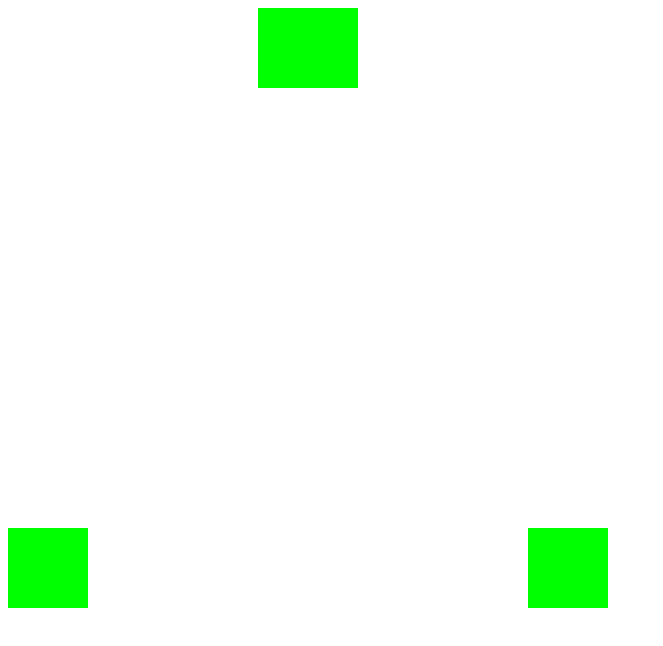
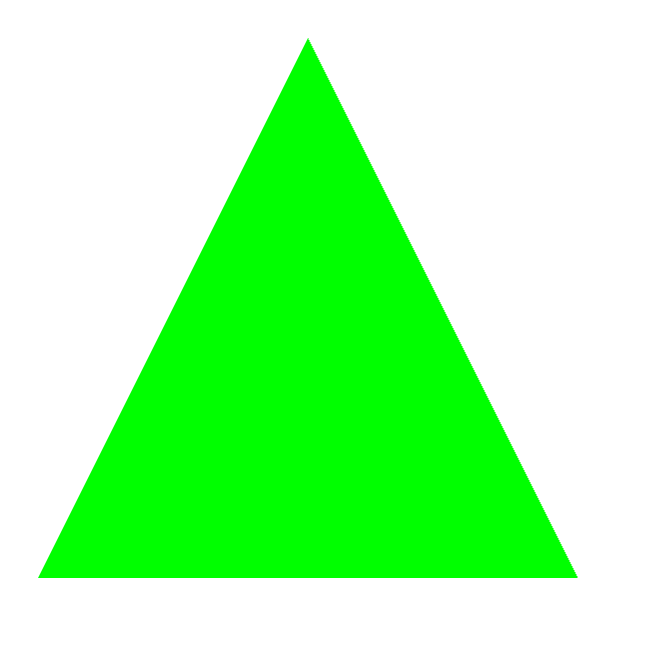
Before and after one commit to jonathan-potter/egghead-webgl, a plain HTML site: page index.html in a window 1280 px wide. Shown: the whole page, without its empty margins (0-663 px from the left). Drawn offline with Linux system fonts and the light colour scheme.

Commit message:
adds getShader from MDN
https://egghead.io/lessons/javascript-loading-in-webgl-shaders#/tab-tran
script

```diff
--- a/index.html
+++ b/index.html
@@ -8,6 +8,27 @@
   <body>
     <canvas id="canvas" width="600" height="600"></canvas>
 
+    <script id="shader-vs" type="x-shader/x-vertex">
+      attribute vec4 coords;
+      attribute float pointSize;
+
+      void main() {
+        gl_Position = coords;
+        gl_PointSize = pointSize;
+      }
+    </script>
+
+    <script id="shader-fs" type="x-shader/x-fragment">
+      precision highp float;
+
+      uniform vec4 color;
+
+      void main() {
+        gl_FragColor = color;
+      }
+    </script>
+
+    <script src="javascript/getShader.js"></script>
     <script src="javascript/app.js"></script>
   </body>
 </html>
--- a/javascript/app.js
+++ b/javascript/app.js
@@ -15,33 +15,9 @@ function initGL() {
 }
 
 function createShaders() {
-  var vs = `
-    attribute vec4 coords;
-    attribute float pointSize;
 
-    void main() {
-      gl_Position = coords;
-      gl_PointSize = pointSize;
-    }
-  `;
-
-  var vertexShader = gl.createShader(gl.VERTEX_SHADER);
-  gl.shaderSource(vertexShader, vs);
-  gl.compileShader(vertexShader);
-
-  var fs = `
-    precision highp float;
-
-    uniform vec4 color;
-
-    void main() {
-      gl_FragColor = color;
-    }
-  `;
-
-  var fragmentShader = gl.createShader(gl.FRAGMENT_SHADER);
-  gl.shaderSource(fragmentShader, fs);
-  gl.compileShader(fragmentShader);
+  var vertexShader = getShader(gl, "shader-vs");
+  var fragmentShader = getShader(gl, "shader-fs")
 
   shaderProgram = gl.createProgram();
   gl.attachShader(shaderProgram, vertexShader);
@@ -77,5 +53,5 @@ function createVertices() {
 
 function draw() {
   gl.clear(gl.COLOR_BUFFER_BIT);
-  gl.drawArrays(gl.POINTS, 0, 3);
+  gl.drawArrays(gl.TRIANGLES, 0, 3);
 }
--- /dev/null
+++ b/javascript/getShader.js
@@ -0,0 +1,37 @@
+function getShader(gl, id, type) {
+  var shaderScript, theSource, currentChild, shader;
+
+  shaderScript = document.getElementById(id);
+
+  if (!shaderScript) {
+    return null;
+  }
+
+  theSource = shaderScript.text;
+
+  if (!type) {
+    if (shaderScript.type == "x-shader/x-fragment") {
+      type = gl.FRAGMENT_SHADER;
+    } else if (shaderScript.type == "x-shader/x-vertex") {
+      type = gl.VERTEX_SHADER;
+    } else {
+      // Unknown shader type
+      return null;
+    }
+  }
+  shader = gl.createShader(type);
+
+  gl.shaderSource(shader, theSource);
+
+  // Compile the shader program
+  gl.compileShader(shader);
+
+  // See if it compiled successfully
+  if (!gl.getShaderParameter(shader, gl.COMPILE_STATUS)) {
+      alert("An error occurred compiling the shaders: " + gl.getShaderInfoLog(shader));
+      gl.deleteShader(shader);
+      return null;
+  }
+
+  return shader;
+}
```
